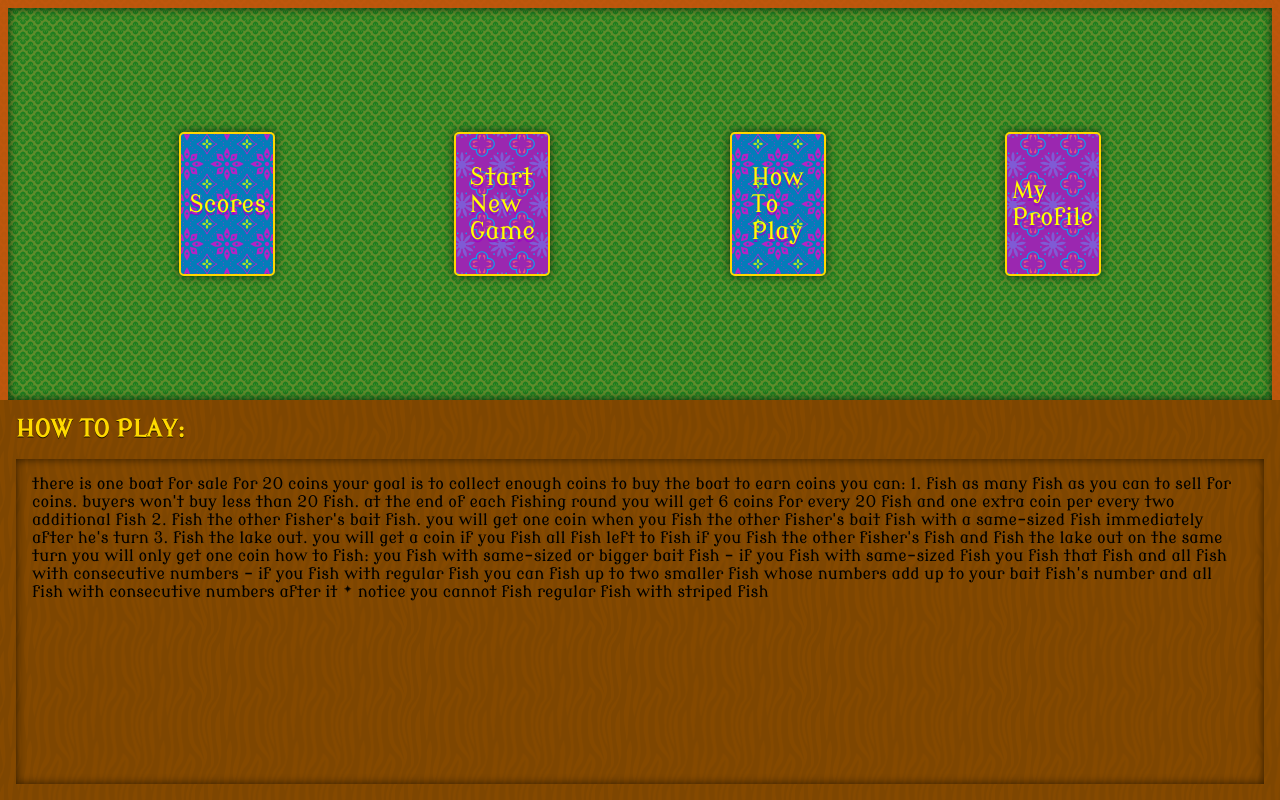
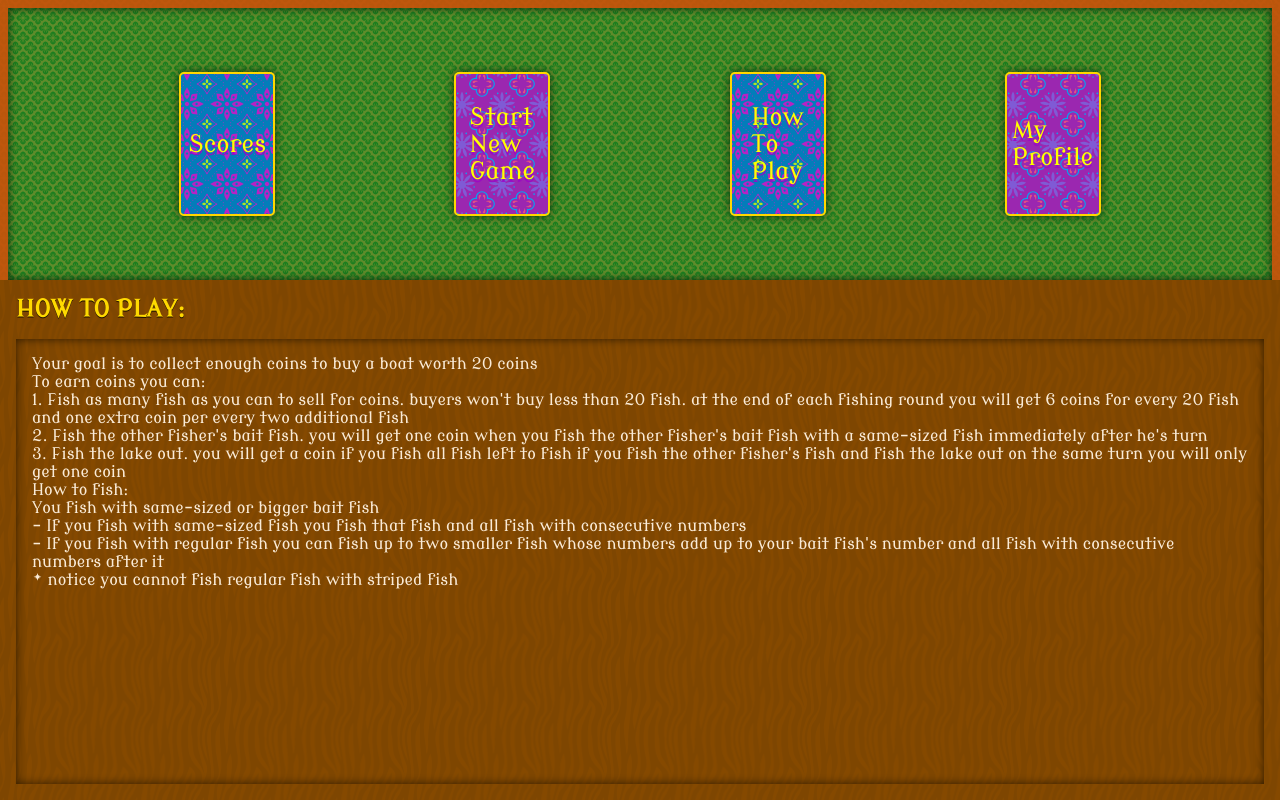
Before and after one commit to ichbinderbar/fish-client, a React (Vite) app: page / in a window 1280 px wide. Built offline with nearby package versions, Linux system fonts and the light colour scheme.

Commit message:
add theme handler to table component

```diff
--- a/src/components/InstructionsBoard/InstructionsBoard.jsx
+++ b/src/components/InstructionsBoard/InstructionsBoard.jsx
@@ -6,22 +6,34 @@ export default function InstructionsBoard() {
       <h1 className="instructions-board__title">How To Play:</h1>
       <div className="instructions-board__subcontainer">
         <p className="instructions-board__content">
-          there is one boat for sale for 20 coins your goal is to collect enough
-          coins to buy the boat to earn coins you can: 1. fish as many fish as
-          you can to sell for coins. buyers won't buy less than 20 fish. at the
-          end of each fishing round you will get 6 coins for every 20 fish and
-          one extra coin per every two additional fish 2. fish the other
-          fisher's bait fish. you will get one coin when you fish the other
-          fisher's bait fish with a same-sized fish immediately after he's turn
-          3. fish the lake out. you will get a coin if you fish all fish left to
+          Your goal is to collect enough coins to buy a boat worth 20 coins
+          <br />
+          To earn coins you can:
+          <br />
+          1. Fish as many fish as you can to sell for coins. buyers won't buy
+          less than 20 fish. at the end of each fishing round you will get 6
+          coins for every 20 fish and one extra coin per every two additional
+          fish
+          <br />
+          2. Fish the other fisher's bait fish. you will get one coin when you
+          fish the other fisher's bait fish with a same-sized fish immediately
+          after he's turn
+          <br />
+          3. Fish the lake out. you will get a coin if you fish all fish left to
           fish if you fish the other fisher's fish and fish the lake out on the
-          same turn you will only get one coin how to fish: you fish with
-          same-sized or bigger bait fish - if you fish with same-sized fish you
-          fish that fish and all fish with consecutive numbers - if you fish
-          with regular fish you can fish up to two smaller fish whose numbers
-          add up to your bait fish's number and all fish with consecutive
-          numbers after it * notice you cannot fish regular fish with striped
-          fish
+          same turn you will only get one coin
+          <br />
+          How to fish:
+          <br />
+          You fish with same-sized or bigger bait fish
+          <br />
+          - If you fish with same-sized fish you fish that fish and all fish
+          with consecutive numbers
+          <br />
+          - If you fish with regular fish you can fish up to two smaller fish
+          whose numbers add up to your bait fish's number and all fish with
+          consecutive numbers after it
+          <br />* notice you cannot fish regular fish with striped fish
         </p>
       </div>
     </div>
--- a/src/components/InstructionsBoard/InstructionsBoard.scss
+++ b/src/components/InstructionsBoard/InstructionsBoard.scss
@@ -10,7 +10,7 @@
     padding: 1rem;
     justify-content: center;
     min-width: 24rem;
-    height: 50vh;
+    height: 65vh;
     overflow: hidden;
     background-image: $wood;
   }
@@ -23,8 +23,11 @@
     overflow: hidden;
     background-image: $wood;
     box-shadow: inset 0 0 10px rgba(0, 0, 0, 0.65);
-    @include tablet {
-      flex-direction: row;
+    overflow: scroll;
+    scrollbar-width: none; /* For Firefox */
+    -ms-overflow-style: none; /* For IE and Edge */
+    &:-webkit-scrollbar {
+      display: none; /* For Chrome, Safari, and Opera */
     }
   }
   &__title {
@@ -36,5 +39,6 @@
   }
   &__content {
     display: flex;
+    color: antiquewhite;
   }
 }
--- a/src/components/Leaderboard/Leaderboard.scss
+++ b/src/components/Leaderboard/Leaderboard.scss
@@ -10,7 +10,7 @@
     display: flex;
     flex-direction: column;
     min-width: 24rem;
-    height: 50vh;
+    height: 65vh;
     overflow: hidden;
     background-image: $wood;
   }
@@ -30,8 +30,7 @@
   &__title {
     display: flex;
     margin-bottom: 1rem;
-    // color: rgb(255, 217, 0);
-    color: rgba(255, 98, 0, 0.925);
+    color: rgb(255, 217, 0);
     text-shadow: 0 1px rgba(0, 0, 0, 0.797);
     text-transform: uppercase;
   }
--- a/src/components/ProfileCard/ProfileCard.scss
+++ b/src/components/ProfileCard/ProfileCard.scss
@@ -10,7 +10,7 @@
     display: flex;
     flex-direction: column;
     min-width: 24rem;
-    height: 50vh;
+    height: 65vh;
     overflow: hidden;
     background-image: $wood;
   }
@@ -30,7 +30,7 @@
     display: flex;
     margin-bottom: 1rem;
     // color: rgb(255, 217, 0);
-    color: rgba(94, 255, 40, 0.925);
+    color: rgb(255, 217, 0);
     text-shadow: 0 1px rgba(0, 0, 0, 0.797);
     text-transform: uppercase;
   }
--- a/src/components/Table/Table.jsx
+++ b/src/components/Table/Table.jsx
@@ -1,9 +1,31 @@
 import Card from "../Card/Card";
+import { useState, useEffect } from "react";
 import "./Table.scss";
 
 export default function Table({ cards, handleTableCardSelection }) {
+  const [theme, setTheme] = useState("light");
+
+  const handleClick = () => {
+    if (theme === "dark") {
+      setTheme("light");
+      localStorage.setItem("theme", "light");
+      return;
+    }
+    setTheme("dark");
+    localStorage.setItem("theme", "dark");
+  };
+
+  useEffect(() => {
+    if (localStorage.getItem("theme") === "ligh") {
+      setTheme("light");
+    }
+    if (localStorage.getItem("theme") === "dark") {
+      setTheme("dark");
+    }
+  }, []);
+
   return (
-    <div className="table">
+    <div className={`table table--${theme}`} onClick={handleClick}>
       {cards.map((card, index) => (
         <Card
           className={`card card__${card.color}
--- a/src/components/Table/Table.scss
+++ b/src/components/Table/Table.scss
@@ -24,4 +24,10 @@
   }
   @include tablet {
   }
+  &--dark {
+    background-size: 25px;
+    background-image: $dark-purple-cloth;
+    box-shadow: inset 0 0 10px rgba(60, 10, 73, 0.623);
+    border: 0.5rem solid rgba(111, 43, 0, 0.912);
+  }
 }
--- a/src/pages/MainMenu/MainMenu.scss
+++ b/src/pages/MainMenu/MainMenu.scss
@@ -14,9 +14,8 @@
     align-items: center;
     justify-content: space-evenly;
     display: flex;
-    height: 50vh;
+    height: 35vh;
     min-width: 24rem;
-    overflow: hidden;
     flex-wrap: wrap;
     overflow: scroll;
     scrollbar-width: none; /* For Firefox */
--- a/src/styles/partials/_variables.scss
+++ b/src/styles/partials/_variables.scss
@@ -14,3 +14,4 @@ $red-net: url("../../assets/images/red-net.svg");
 $green-net: url("../../assets/images/green-net.svg");
 $yellow-diamonds: url("../../assets/images/yellow-diamonds.svg");
 $purple-flowers-blue-background: url("../../assets/images/purple-flowers-blue-background.svg");
+$dark-purple-cloth: url("../../assets/images/dark-purple-cloth.svg");
```
Also changed, not shown: src/game/DealToPlayers.js (added, +9 -0 lines), src/assets/images/dark-purple-cloth.svg (added), src/assets/images/dark-wood.svg (added).
